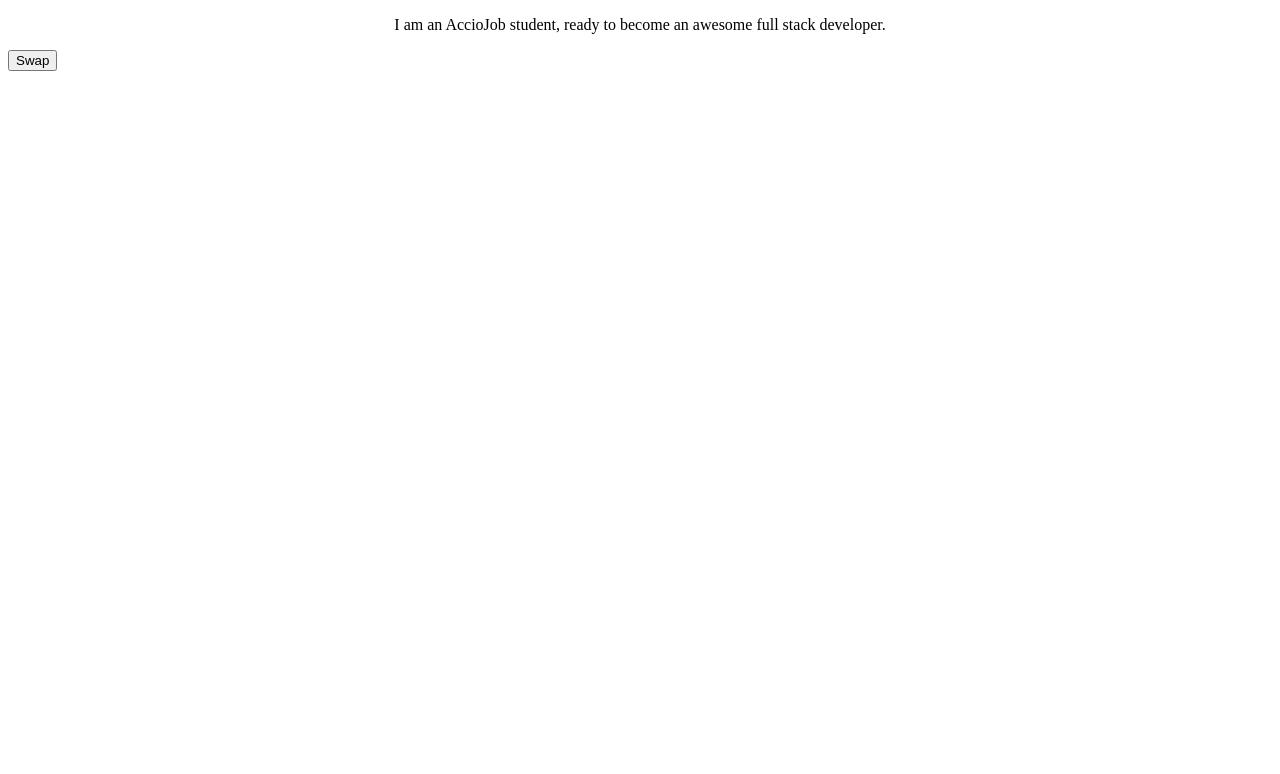
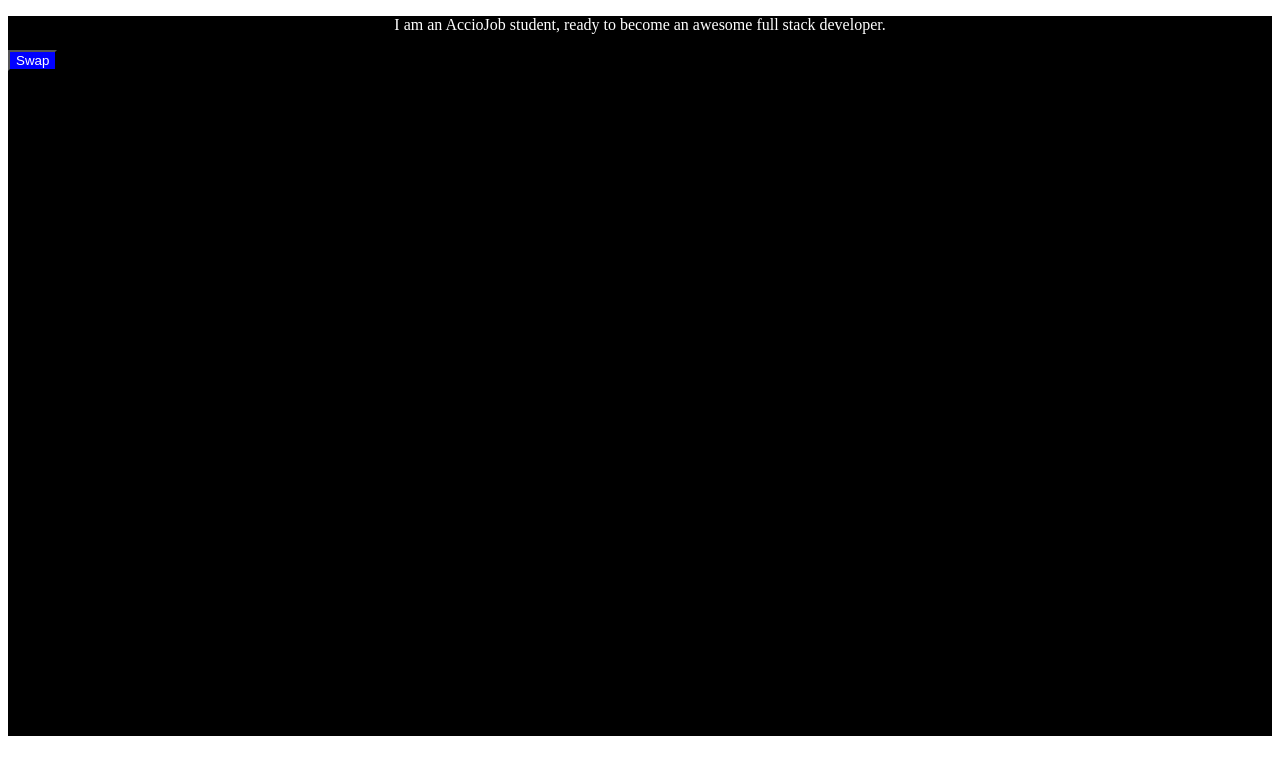
Before and after one commit to acciojob/dark-theme-Deepanshu9643, a website: page main.html in a window 1280 px wide. Drawn offline with Linux system fonts and the light colour scheme.

Commit message:
created a submission

```diff
--- a/main.html
+++ b/main.html
@@ -7,13 +7,13 @@
     <link rel="stylesheet" href="styles.css">
   </head>
   <body>
-  <div id="app" class="day">
+  <main id="app" class="day night">
       <!-- html markup here -->
       <p id="ptag">
         I am an AccioJob student, ready to become an awesome full stack developer.
       </p>
-      <button id="swap" class="button_day">Swap</button>
-  </div>
+      <button id="swap" class="button_day button_night">Swap</button>
+  </main>
     <script src="./script.js"></script>
   </body>
 </html>
```
